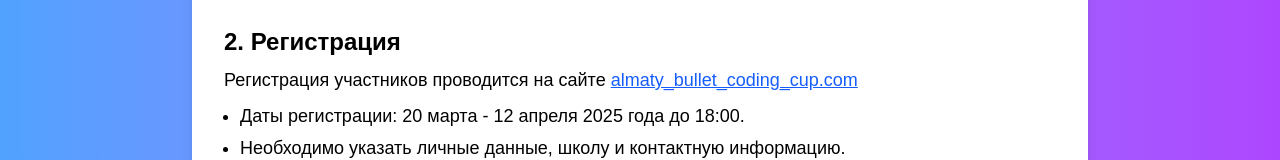
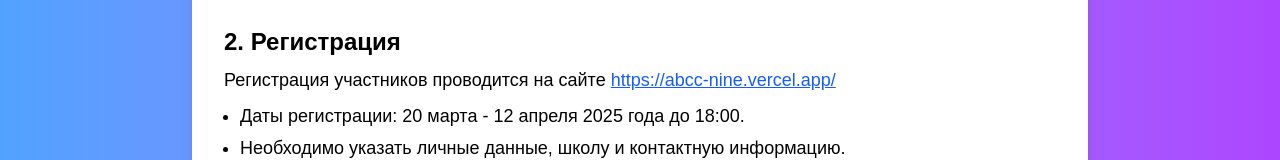
Before and after one commit to WanderingSsoul/olymp-site, a Next.js app: page /rules in a window 1280 px wide. Shown: the part 354-514 px from the top of the page. Built offline with nearby package versions, Linux system fonts and the light colour scheme.

Commit message:
Короткое описание изменений

```diff
--- a/src/app/rules/page.tsx
+++ b/src/app/rules/page.tsx
@@ -32,7 +32,7 @@ export default function Rules() {
               href="https://abcc-nine.vercel.app/rules"
               className="text-blue-600 underline"
             >
-              almaty_bullet_coding_cup.com
+              https://abcc-nine.vercel.app/
             </a>
           </p>
           <ul className="list-disc pl-4 mt-2 space-y-1 text-base sm:text-lg">
```
